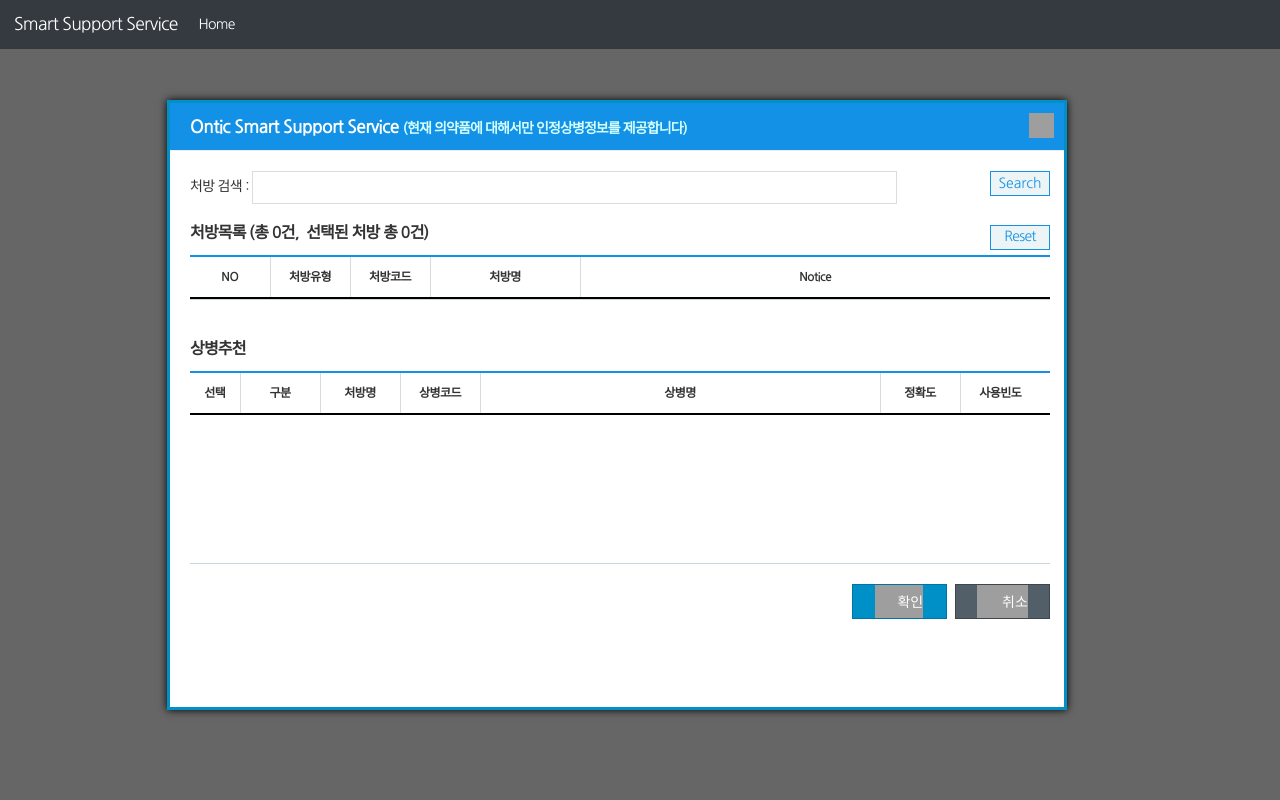
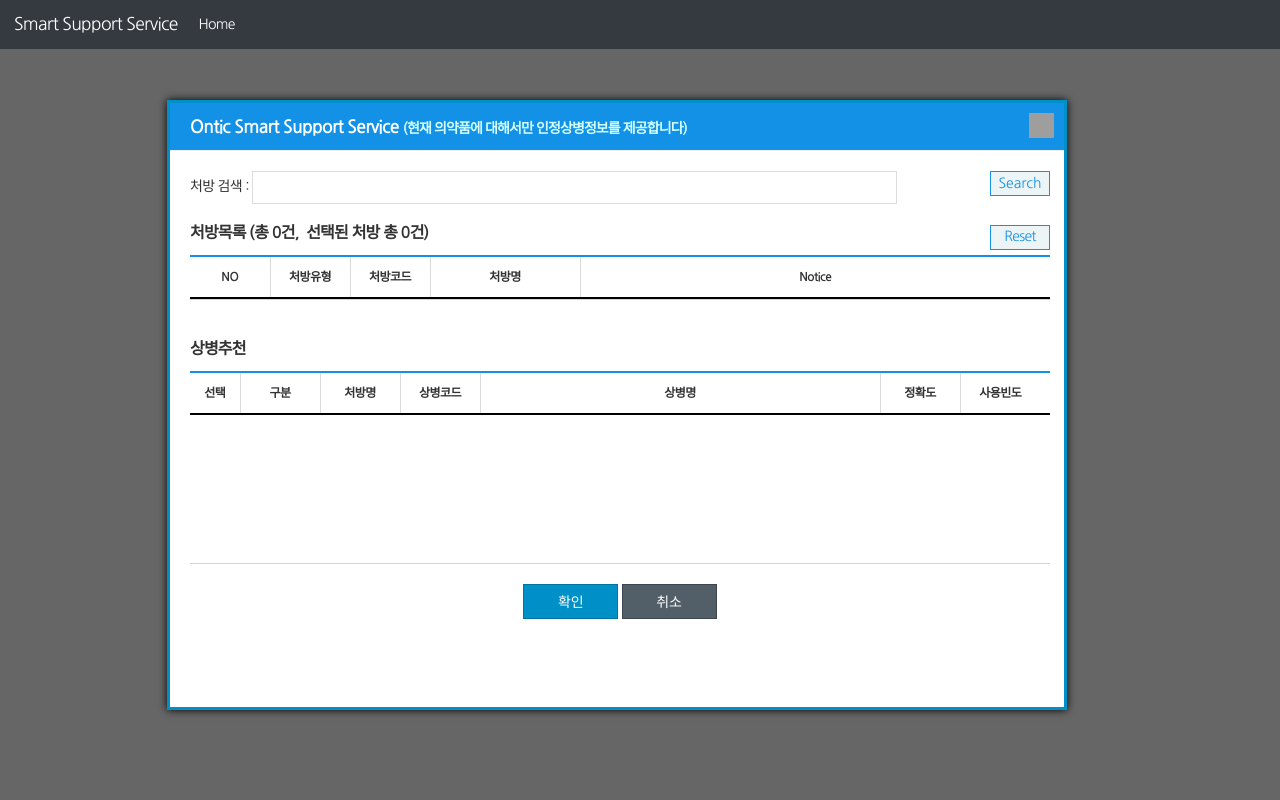
Before and after one commit to sy2399/PrescriptionCare, a Django app: page /matchings/userservice/ in a window 1280 px wide. Run offline with Django 3.2, Linux system fonts and the light colour scheme; tables that the repository leaves empty hold one stand-in row (values such as "Sample post"); lists and menus that the app fills with data are empty; some libraries are stand-ins or nearby versions; grey boxes are pictures that could not be loaded.

Commit message:
Minor Fix - 2
Minor Fix - 2

```diff
--- a/matchings/templates/userservice.html
+++ b/matchings/templates/userservice.html
@@ -140,7 +140,10 @@
 
 		$("#okBtn").click(function(){
 
-            if({{schword_cnt}} > prescriptionChecked){
+		    if (prescriptionChecked == 0) {
+				alert("선택된 상병이 없습니다.");
+			}
+            else if({{schword_cnt}} > prescriptionChecked){
                 if(confirm("처방약제에 대해 누락된 상병이 존재합니다. 그대로 저장하시겠습니까?")){
                      <!--체크된 상병값 가져오기-->
                     html = "";
@@ -477,11 +480,11 @@
 				</tbody>
 			</table>
 			<div class="btn_wrap">
-				<div class="floatR">
+				<div class="floatC" style="text-align:center">
 					<form id = "hiddenForm" action="." method = "post">
 					{% csrf_token %}
-						<button type="button" class="btn_ico_save w95 textC" id = "okBtn"><span>확인</span></button>
-						<button type="button" class="btn_ico_cancel w95 textC" id = "cancelBtn"><span>취소</span></button>
+						<button type="button" class="btn_ico_save" id = "okBtn">확인</button>
+						<button type="button" class="btn_ico_cancel" id = "cancelBtn">취소</button>
 					</form>
 				</div>
 			</div>
```
